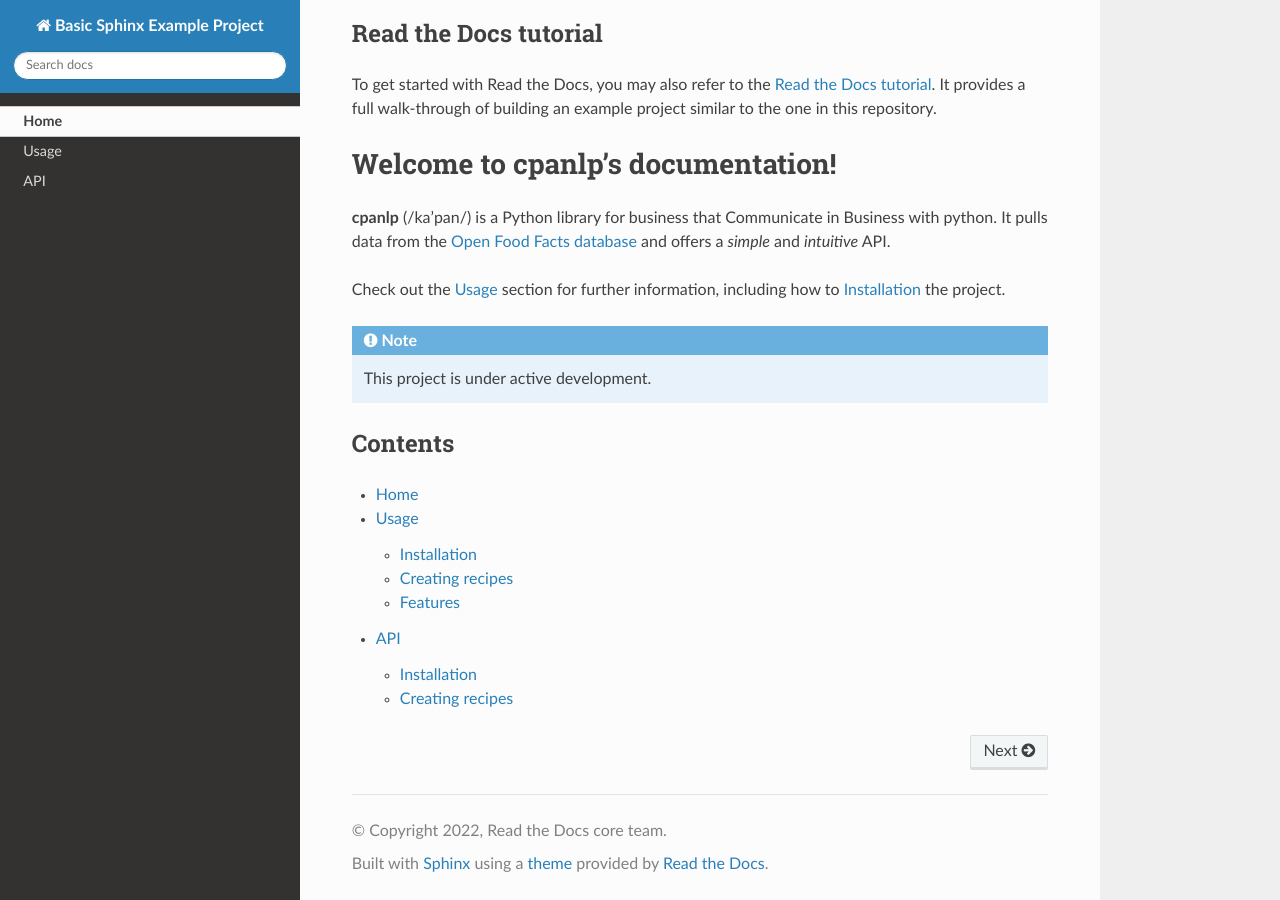
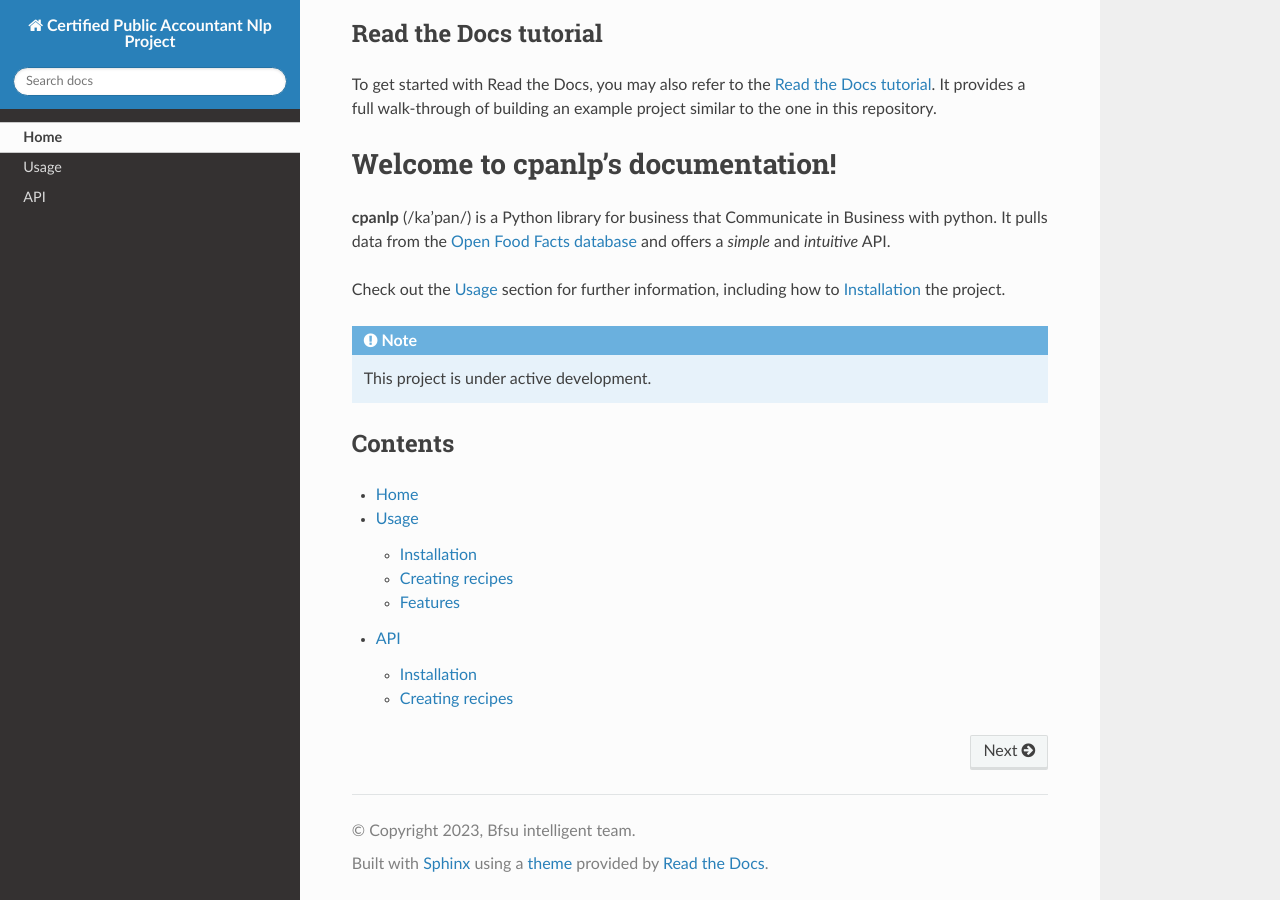
Before and after one commit to accounting-intelligent-ai/cpanlp, a Sphinx documentation site: the page built from docs/index.rst, in a window 1280 px wide and 900 px high, scrolled down 2225 px. Built offline with Sphinx 7.4.7 and the Read the Docs theme 2.0.0, drawn with Linux system fonts in a browser that asks for light colours.

Commit message:
Add files via upload

```diff
--- a/docs/conf.py
+++ b/docs/conf.py
@@ -17,9 +17,9 @@
 
 # -- Project information -----------------------------------------------------
 
-project = "Basic Sphinx Example Project"
-copyright = "2022, Read the Docs core team"
-author = "Read the Docs core team"
+project = "Certified Public Accountant Nlp Project"
+copyright = "2023, Bfsu intelligent team"
+author = "Draco Deng"
 
 
 # -- General configuration ---------------------------------------------------
```
